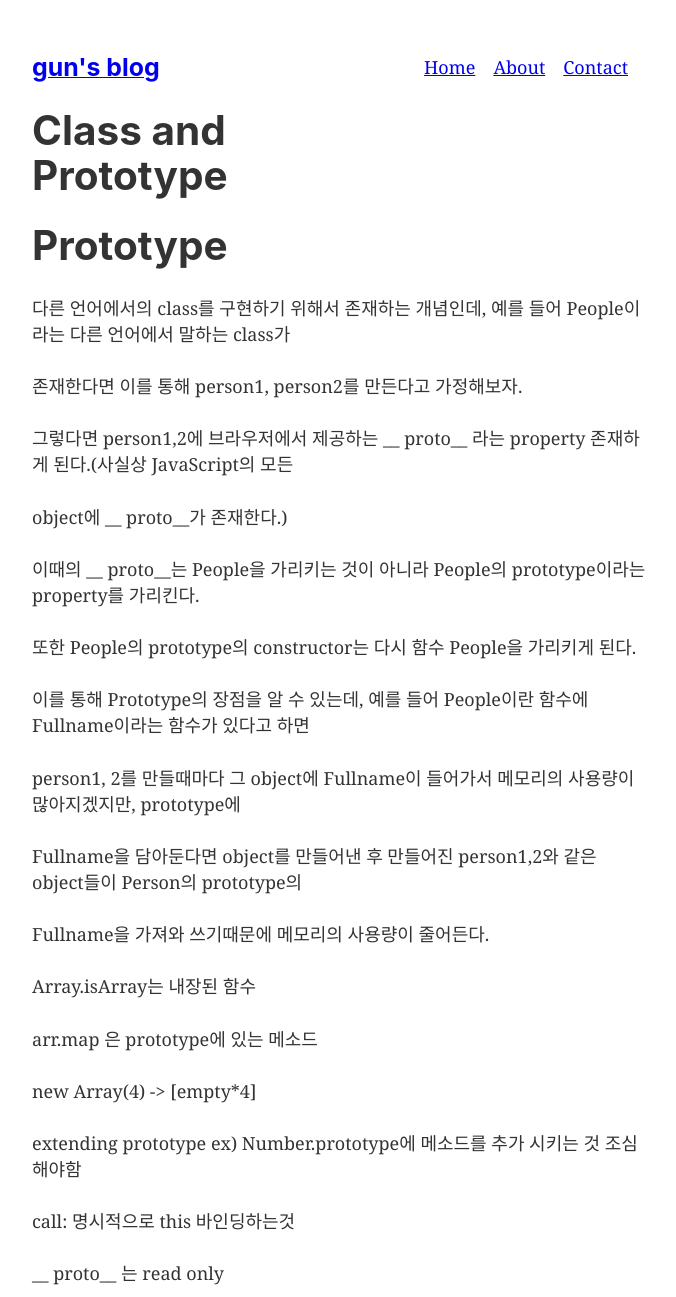
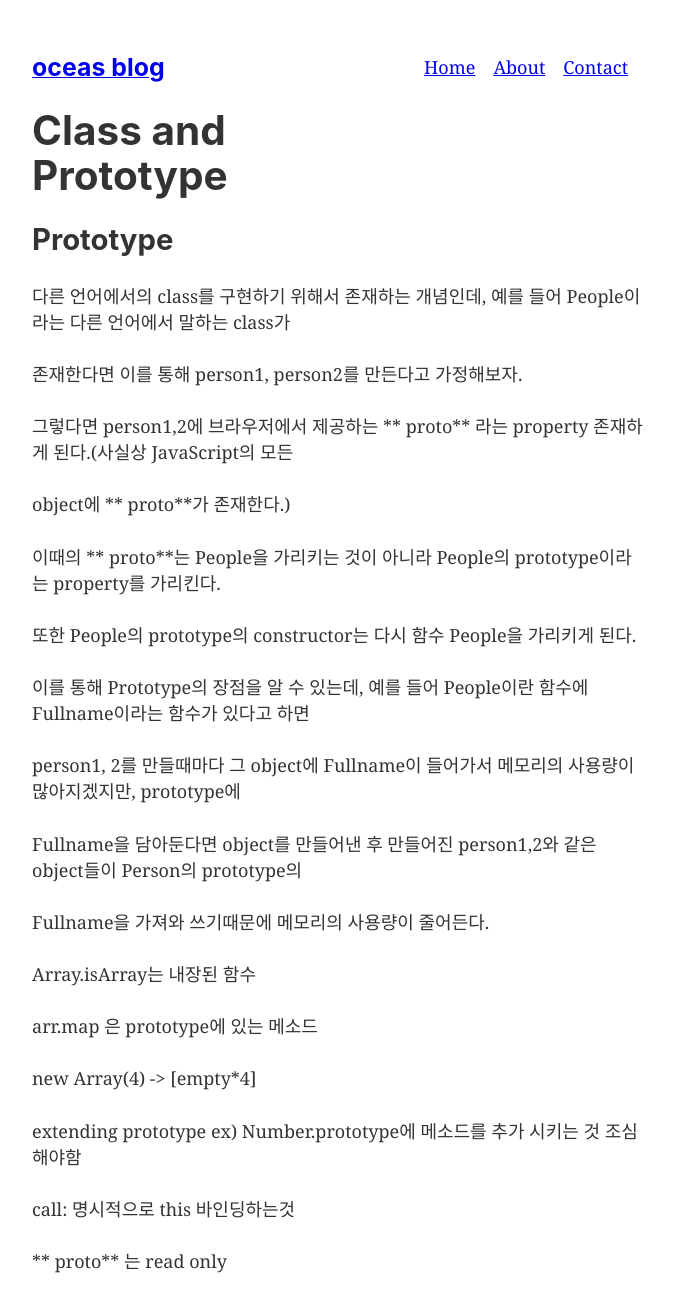
Before and after one commit to rjwu95/gatsby-starter-blog, a Gatsby site: page /classAndPrototype in a window 1280 px wide. Shown: the top 1297 px of the page, without its empty margins (301-977 px from the left). Built offline with nearby package versions, Linux system fonts and the light colour scheme; Gatsby itself is replaced by a stand-in of ours; some packages are replaced by stand-ins of ours.

Commit message:
Modify blog name
 - To oceas

````diff
--- a/src/components/layout.js
+++ b/src/components/layout.js
@@ -20,7 +20,7 @@ const Layout = ({ children }) => (
   <div style={{ margin: `3rem auto`, maxWidth: 650, padding: `0 1rem` }}>
     <header style={{ marginBottom: "1.5rem " }}>
       <Link to="/" style={{ textShadow: "none", backgroundImage: "none" }}>
-        <h3 style={{ display: "inline" }}>gun's blog</h3>
+        <h3 style={{ display: "inline" }}>oceas blog</h3>
       </Link>
       <ul style={{ listStyle: "none", float: "right" }}>
         <ListLink to="/">Home</ListLink>
--- a/src/pages/classAndPrototype.md
+++ b/src/pages/classAndPrototype.md
@@ -3,17 +3,17 @@ title: "Class and Prototype"
 date: "2019-01-03"
 ---
 
-# Prototype
+## Prototype
 
 다른 언어에서의 class를 구현하기 위해서 존재하는 개념인데, 예를 들어 People이라는 다른 언어에서 말하는 class가
 
 존재한다면 이를 통해 person1, person2를 만든다고 가정해보자.
 
-그렇다면 person1,2에 브라우저에서 제공하는 __ proto__ 라는  property 존재하게 된다.(사실상 JavaScript의 모든
+그렇다면 person1,2에 브라우저에서 제공하는 ** proto** 라는 property 존재하게 된다.(사실상 JavaScript의 모든
 
-object에 __ proto__가 존재한다.)
+object에 ** proto**가 존재한다.)
 
-이때의 __ proto__는 People을 가리키는 것이 아니라 People의 prototype이라는 property를 가리킨다.
+이때의 ** proto**는 People을 가리키는 것이 아니라 People의 prototype이라는 property를 가리킨다.
 
 또한 People의 prototype의 constructor는 다시 함수 People을 가리키게 된다.
 
@@ -29,31 +29,30 @@ Array.isArray는 내장된 함수
 
 arr.map 은 prototype에 있는 메소드
 
-new Array(4)  -> [empty*4]
+new Array(4) -> [empty*4]
 
 extending prototype ex) Number.prototype에 메소드를 추가 시키는 것 조심해야함
 
 call: 명시적으로 this 바인딩하는것
 
-__ proto__ 는 read only
+** proto** 는 read only
 
 arrow function 은 prototype, constructor 안생김
 
 ### 상속방법 (매우 중요!!)
 
 ```javascript
-function People(name){
-    this.name = name;
+function People(name) {
+  this.name = name
 }
-People.prototype.introtuce = function(){
-    console.log(`my name is ${this.name}`);
+People.prototype.introtuce = function() {
+  console.log(`my name is ${this.name}`)
 }
-function Student(name, ...args){
-    People.apply(this, args) //call도 가능(인자하나하나로 받을때)
+function Student(name, ...args) {
+  People.apply(this, args) //call도 가능(인자하나하나로 받을때)
 }
 Student.prototype = Object.create(People.prototype)
-Student.prototype.constructor = Student;
-
+Student.prototype.constructor = Student
 ```
 
 위의 상속 과정에서 apply는 People안에 있는 것들을 상속받고,
@@ -84,7 +83,7 @@ class Student extends People{
 }
 ```
 
-위와 같이 상속하고 constructor밖이  pseudo-classical 방식의 prototype method를
+위와 같이 상속하고 constructor밖이 pseudo-classical 방식의 prototype method를
 
 정의해주는 부분이라고 생각하면 편할 것이다.
 
--- a/src/pages/dataStructure.md
+++ b/src/pages/dataStructure.md
@@ -2,8 +2,6 @@
 title: "Data structure"
 date: "2018-12-29"
 ---
-
-# Data Structure
 
 ## 1. Linked list
 
@@ -31,7 +29,7 @@ date: "2018-12-29"
 
 ## 2. Tree
 
- 일반적인 Tree는 정렬된 상태가 아니지만 BST(Binary Search Tree)는 다르다.
+일반적인 Tree는 정렬된 상태가 아니지만 BST(Binary Search Tree)는 다르다.
 
 BST는 기준이 되는 Node보다 크기가 크면 오른쪽 작으면 왼쪽에 배치한다. 또 BST의 경우 search할 때에 두가지 경우가
 
@@ -57,7 +55,7 @@ Graph는 Linked List의 확장버전 같은 느낌인데, 이차원적인 형태
 
 친구가 되면 양방향으로 가리키는 경우이지만 Twitter는 팔로우기능이므로 한 방향으로만 가리키는 경우이다.
 
-또한 이외에도 쓰이는 경우는 지도에도 적용을 할 수가 있다.  두 Node를 놓고 이를 서로 연결하면 지도 상에서는
+또한 이외에도 쓰이는 경우는 지도에도 적용을 할 수가 있다. 두 Node를 놓고 이를 서로 연결하면 지도 상에서는
 
 이를 길로 표현할 수 있다. 또 서로를 이어주는 연결고리를 Edge라고 하는데 이에 대해 가중치를 적용하는 경우도 있다.
 
--- a/src/pages/index.js
+++ b/src/pages/index.js
@@ -5,7 +5,6 @@ import Layout from "../components/layout"
 const IndexPage = ({ data }) => (
   <Layout>
     <div>
-      <h1>gun's</h1>
       <h4>{data.allMarkdownRemark.totalCount} Posts</h4>
       {data.allMarkdownRemark.edges.map(({ node }) => (
         <div key={node.id}>
````
